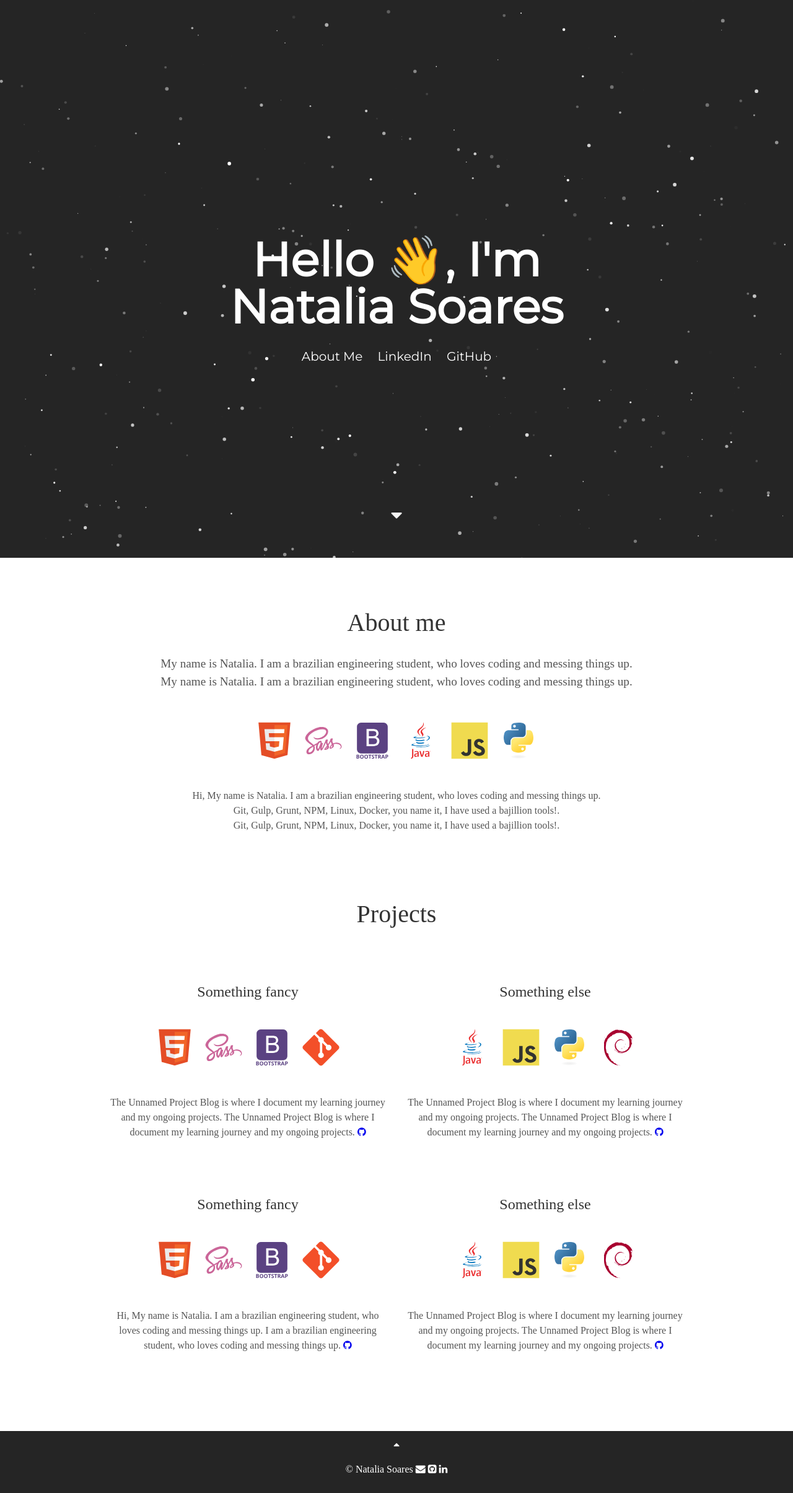
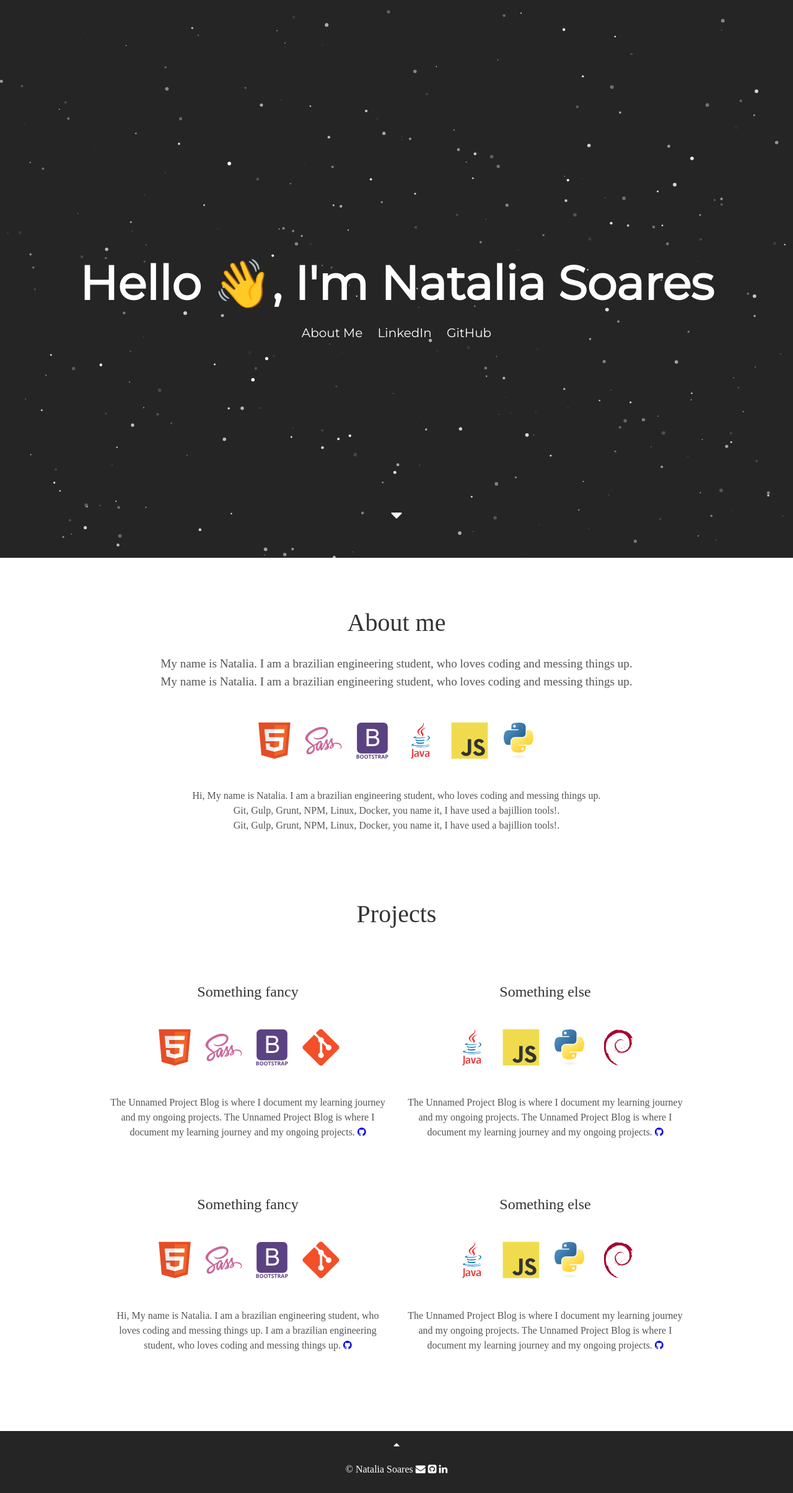
Before and after one commit to srnatalia/srnatalia.github.io, a Jekyll site: the page built from index.html, in a window 1280 px wide. Shown: the whole page at 62% size. Built offline with Jekyll 4.4.1, drawn with Linux system fonts in a browser that asks for light colours; some web fonts are replaced.

Commit message:
Update main.css

```diff
--- a/assets/css/main.css
+++ b/assets/css/main.css
@@ -3791,7 +3791,8 @@ sup {
 }
 .header .site-title {
   font-size: 50px;
-  display: inline-block;
+  white-space: nowrap;
+  display: inline;
   line-height: 1;
   color: #fff;
 }
```
